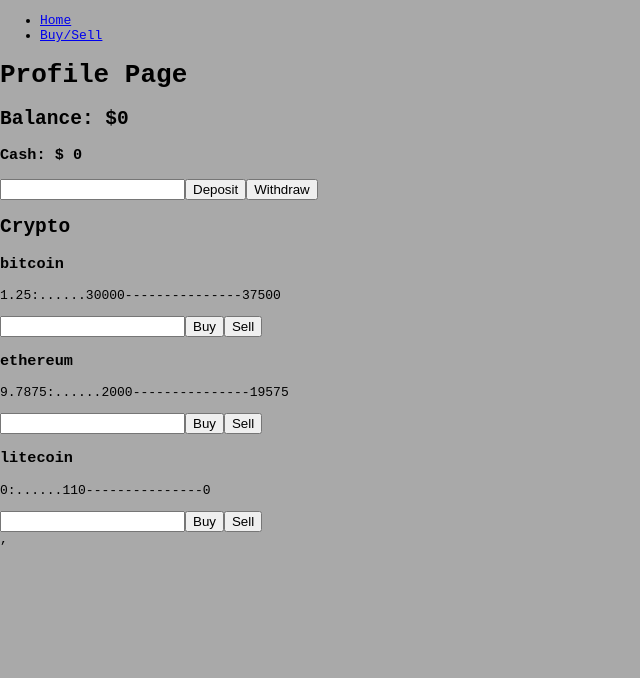
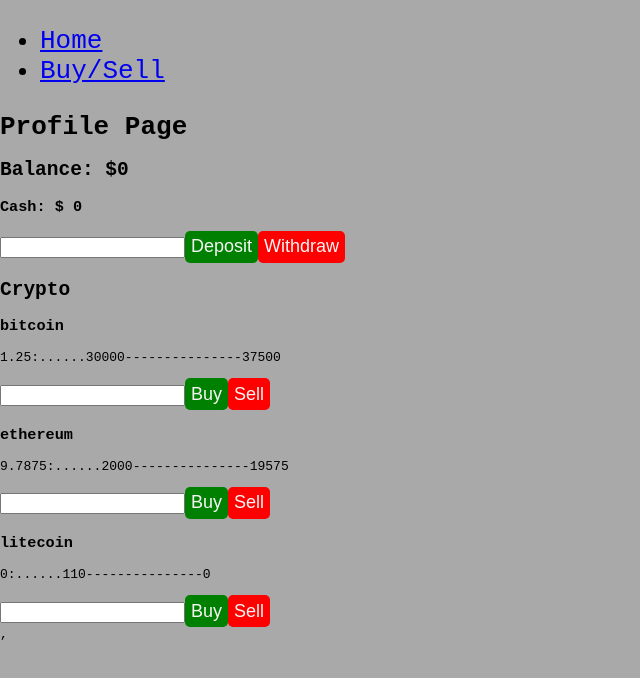
Before and after one commit to RandomBattler/phase2-project, a React (Create React App) app: page /profile in a window 1280 px wide. Shown: the top 678 px of the page, without its empty margins (0-640 px from the left). Built offline with nearby package versions, Linux system fonts and the light colour scheme; no server answers; data requests are answered from the project's data file.

Commit message:
Added css for buttons

```diff
--- a/src/Crypto.js
+++ b/src/Crypto.js
@@ -27,7 +27,7 @@
           <form onSubmit={handleSubmit}>
             <input type="text" id="value" />
             <button type="submit" id="buy">Buy</button>
-            <button type="submit" id="Sell">Sell</button>
+            <button type="submit" id="sell">Sell</button>
 
         </form>
         </div>
--- a/src/index.css
+++ b/src/index.css
@@ -26,3 +26,25 @@
   grid-gap: 1em;
   background-color:darkgrey
 }
+
+.navbar {
+
+  font-size: 2em;
+  color: black;
+}
+
+button {
+  position: relative;
+  background-color:red;
+  border: none;
+  border-radius: 5px;
+  height: 2rem;
+  width: max-content;
+  color: whitesmoke;
+  font-size: 18px;
+  justify-self: center;
+}
+
+#buy, #deposit {
+  background-color: green;
+}
```
